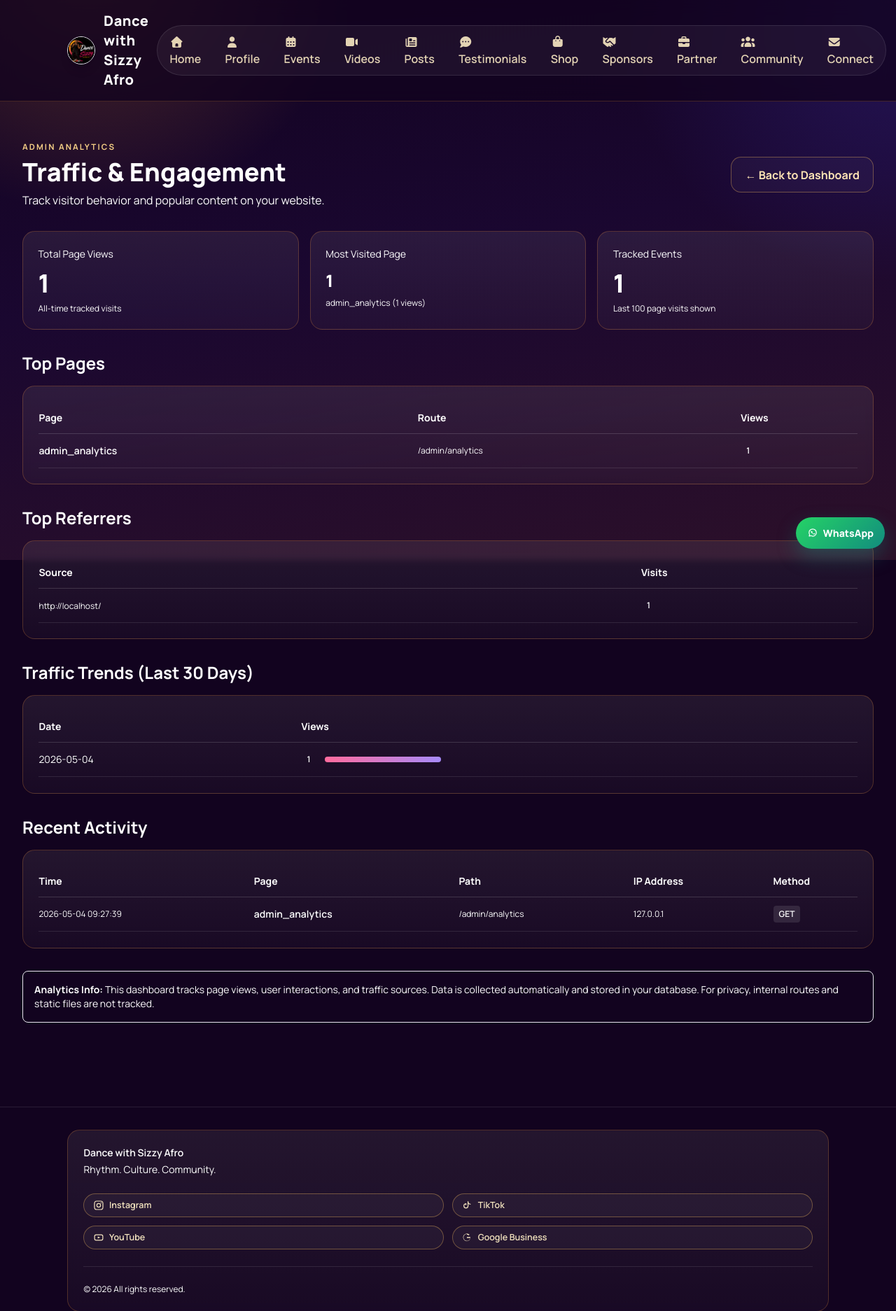
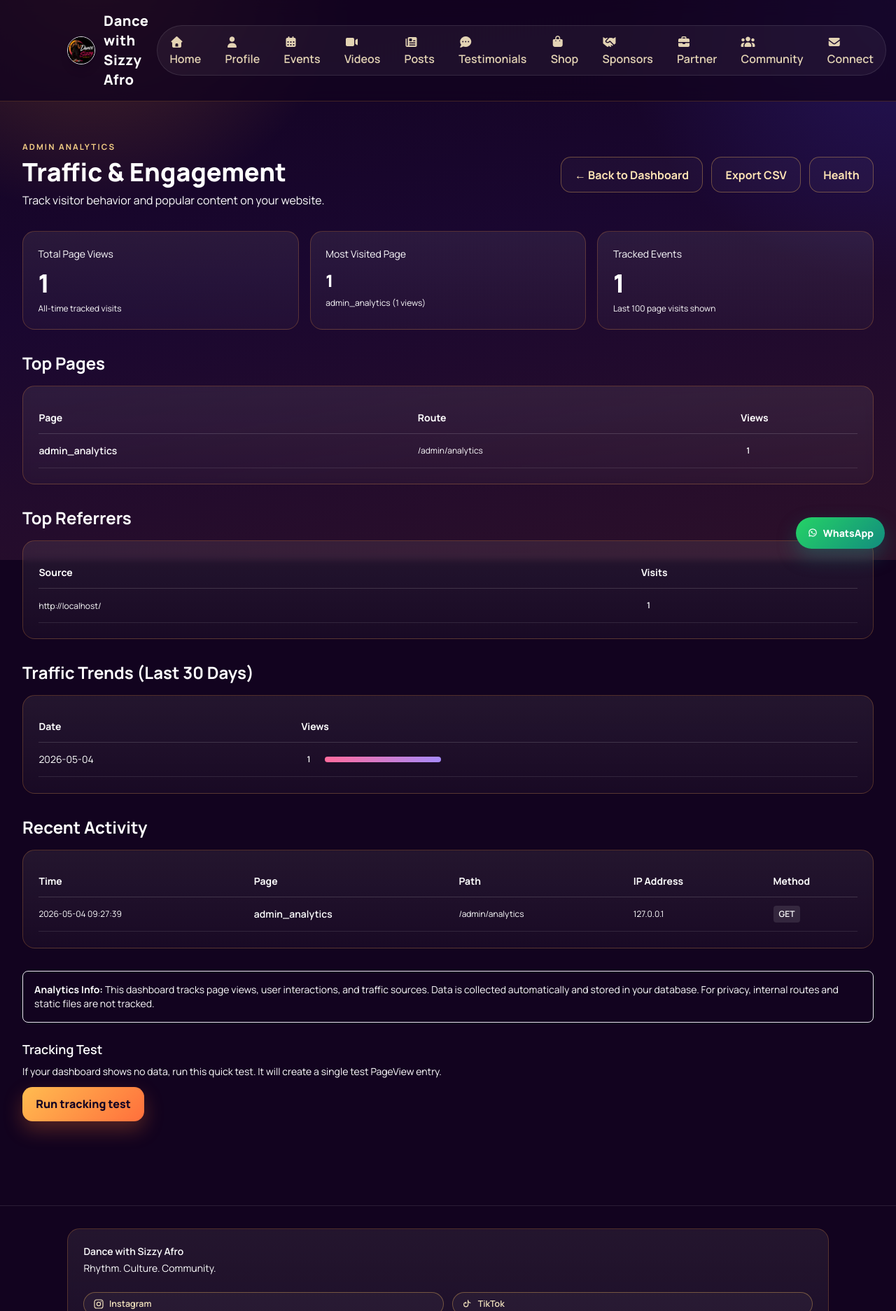
Before and after one commit to twinodev/sizzy-afro-website, a Flask app: page /admin/analytics in a window 1280 px wide. Shown: the top 1873 px of the page at 70% size. Run offline with Flask 3, Linux system fonts and the light colour scheme; the visitor is signed in with stand-in values (Sample User, id 1); data comes from the database, SQL or seed files in the repository; some libraries are stand-ins or nearby versions.

Commit message:
Improve admin analytics tracking and diagnostics

```diff
--- a/app.py
+++ b/app.py
@@ -14,6 +14,8 @@ from flask import Flask, Response, abort, flash, redirect, render_template, requ
 from types import SimpleNamespace
 from flask_sqlalchemy import SQLAlchemy
 from sqlalchemy import inspect, text
+import io
+import csv
 
 app = Flask(__name__)
 
@@ -323,12 +325,15 @@ def init_db():
     """Initialize database tables"""
     with app.app_context():
         db.create_all()
+        _ensure_posts_published_column()
         _ensure_event_flyer_column()
         _ensure_merchandise_event_id_column()
         _ensure_merchandise_published_column()
         _ensure_testimonials_event_id_column()
+        _ensure_testimonials_published_column()
         _ensure_faqs_event_id_column()
         _ensure_videos_event_id_column()
+        _ensure_videos_published_column()
         _ensure_posts_likes_column()
         _ensure_comments_parent_id_column()
 
@@ -426,6 +431,48 @@ def _ensure_posts_likes_column():
             print("Added likes column to posts table")
     except Exception as e:
         print(f"Migration: Could not add likes to posts: {e}")
+
+
+def _ensure_posts_published_column():
+    """Add published column to posts if missing."""
+    try:
+        inspector = inspect(db.engine)
+        columns = {column["name"] for column in inspector.get_columns("posts")}
+
+        if "published" not in columns:
+            db.session.execute(text("ALTER TABLE posts ADD COLUMN published BOOLEAN DEFAULT true"))
+            db.session.commit()
+            print("Added published column to posts table")
+    except Exception as e:
+        print(f"Migration: Could not add published to posts: {e}")
+
+
+def _ensure_testimonials_published_column():
+    """Add published column to testimonials if missing."""
+    try:
+        inspector = inspect(db.engine)
+        columns = {column["name"] for column in inspector.get_columns("testimonials")}
+
+        if "published" not in columns:
+            db.session.execute(text("ALTER TABLE testimonials ADD COLUMN published BOOLEAN DEFAULT true"))
+            db.session.commit()
+            print("Added published column to testimonials table")
+    except Exception as e:
+        print(f"Migration: Could not add published to testimonials: {e}")
+
+
+def _ensure_videos_published_column():
+    """Add published column to videos if missing."""
+    try:
+        inspector = inspect(db.engine)
+        columns = {column["name"] for column in inspector.get_columns("videos")}
+
+        if "published" not in columns:
+            db.session.execute(text("ALTER TABLE videos ADD COLUMN published BOOLEAN DEFAULT true"))
+            db.session.commit()
+            print("Added published column to videos table")
+    except Exception as e:
+        print(f"Migration: Could not add published to videos: {e}")
 
 
 def _ensure_comments_parent_id_column():
@@ -1701,11 +1748,16 @@ def submit_testimonial():
             published=False,
             created_at=datetime.utcnow().strftime("%Y-%m-%d %H:%M:%S"),
         )
-        db.session.add(testimonial)
-        db.session.commit()
-
-        flash("Thanks for sharing your experience. Your testimonial will be reviewed soon.", "success")
-        return redirect(url_for("testimonials_page"))
+        try:
+            db.session.add(testimonial)
+            db.session.commit()
+            flash("Thanks for sharing your experience. Your testimonial will be reviewed soon.", "success")
+            return redirect(url_for("testimonials_page"))
+        except Exception:
+            db.session.rollback()
+            app.logger.exception("Failed to save testimonial")
+            flash("Unable to submit testimonial at this time. Please try again later.", "error")
+            return redirect(url_for("testimonials_page"))
 
     return render_template("testimonial_form.html")
 
@@ -2006,10 +2058,16 @@ def admin_videos_create():
             video_kwargs["published"] = True
 
         video = Video(**video_kwargs)
-        db.session.add(video)
-        db.session.commit()
-        flash("Video created successfully.", "success")
-        return redirect(url_for("admin_videos"))
+        try:
+            db.session.add(video)
+            db.session.commit()
+            flash("Video created successfully.", "success")
+            return redirect(url_for("admin_videos"))
+        except Exception:
+            db.session.rollback()
+            app.logger.exception("Failed to save video")
+            flash("Unable to create video. Please check the form and try again.", "error")
+            return redirect(url_for("admin_videos_create"))
 
     try:
         events = Event.query.all()
@@ -2420,6 +2478,64 @@ def admin_analytics():
     )
 
 
+# Admin analytics test ping (creates a PageView entry) — used to verify tracking
+@app.route("/admin/analytics/ping", methods=["POST"])
+@admin_required
+def admin_analytics_ping():
+    try:
+        pv = PageView(
+            endpoint="admin_analytics_ping",
+            path=request.form.get("path", request.path),
+            method="POST",
+            user_agent=request.headers.get("User-Agent", "")[:500],
+            referrer=request.headers.get("Referer", "")[:500],
+            ip_address=_get_client_ip(),
+            created_at=datetime.utcnow().strftime("%Y-%m-%d %H:%M:%S"),
+        )
+        db.session.add(pv)
+        db.session.commit()
+        return jsonify({"ok": True, "message": "Ping recorded"}), 200
+    except Exception:
+        db.session.rollback()
+        app.logger.exception("Failed to create analytics ping")
+        return jsonify({"ok": False, "message": "Failed to record ping"}), 500
+
+
+@app.route("/admin/analytics/export")
+@admin_required
+def admin_analytics_export():
+    """Export page views as CSV (admin only)."""
+    try:
+        # Stream recent page views (limit to avoid huge exports)
+        rows = PageView.query.order_by(PageView.created_at.desc()).limit(10000).all()
+
+        si = io.StringIO()
+        writer = csv.writer(si)
+        writer.writerow(["id", "endpoint", "path", "method", "user_agent", "referrer", "ip_address", "created_at"])
+        for r in rows:
+            writer.writerow([r.id, r.endpoint, r.path, r.method, (r.user_agent or '')[:1000], (r.referrer or ''), r.ip_address, r.created_at])
+
+        output = si.getvalue()
+        return Response(output, mimetype="text/csv", headers={"Content-Disposition": "attachment; filename=page_views.csv"})
+    except Exception:
+        app.logger.exception("Failed to export analytics CSV")
+        return abort(500)
+
+
+@app.route("/admin/analytics/health")
+@admin_required
+def admin_analytics_health():
+    """Return simple JSON health for analytics data."""
+    try:
+        total = PageView.query.count()
+        last = PageView.query.order_by(PageView.created_at.desc()).first()
+        last_at = last.created_at if last else None
+        return jsonify({"ok": True, "total_views": total, "last_view_at": last_at})
+    except Exception:
+        app.logger.exception("Failed to read analytics health")
+        return jsonify({"ok": False}), 500
+
+
 # Helper: check table columns cache (used to avoid runtime errors on DBs missing columns)
 _TABLE_COLUMN_CACHE = {}
 
--- a/templates/admin_analytics.html
+++ b/templates/admin_analytics.html
@@ -10,8 +10,19 @@
       <h1 class="text-3xl sm:text-4xl font-extrabold mt-2">Traffic & Engagement</h1>
       <p class="mt-2 text-afro-100/90">Track visitor behavior and popular content on your website.</p>
     </div>
-    <a href="{{ url_for('admin_dashboard') }}" class="btn-secondary">← Back to Dashboard</a>
+    <div class="flex items-center gap-3">
+      <a href="{{ url_for('admin_dashboard') }}" class="btn-secondary">← Back to Dashboard</a>
+      <button id="exportCsv" class="btn-secondary">Export CSV</button>
+      <button id="checkHealth" class="btn-secondary">Health</button>
+    </div>
   </div>
+
+  {% if total_views == 0 %}
+    <div class="mb-6 p-4 rounded-lg bg-yellow-500/10 border border-yellow-600/20 text-yellow-50">
+      <strong>No analytics data yet:</strong>
+      <span class="ml-2">Your site hasn't recorded any page views. Use the "Run tracking test" button below to generate a test event, or visit the site in another tab.</span>
+    </div>
+  {% endif %}
 
   {% with messages = get_flashed_messages(with_categories=true) %}
     {% if messages %}
@@ -187,5 +198,74 @@
       <strong>Analytics Info:</strong> This dashboard tracks page views, user interactions, and traffic sources. Data is collected automatically and stored in your database. For privacy, internal routes and static files are not tracked.
     </p>
   </div>
+
+  <!-- Quick tracking test -->
+  <div class="mt-6">
+    <h3 class="text-lg font-semibold text-afro-200 mb-2">Tracking Test</h3>
+    <p class="text-sm text-afro-100/80 mb-3">If your dashboard shows no data, run this quick test. It will create a single test PageView entry.</p>
+    <div class="flex items-center gap-3">
+      <button id="runTrackingTest" class="btn-primary">Run tracking test</button>
+      <span id="trackingTestResult" class="text-sm text-afro-100/80"></span>
+    </div>
+  </div>
+
+  <script>
+    document.addEventListener('DOMContentLoaded', function () {
+      const btn = document.getElementById('runTrackingTest');
+      const out = document.getElementById('trackingTestResult');
+      if (!btn) return;
+      btn.addEventListener('click', async function () {
+        btn.disabled = true;
+        out.textContent = 'Running...';
+        try {
+          const res = await fetch('{{ url_for("admin_analytics_ping") }}', {
+            method: 'POST',
+            headers: {
+              'Content-Type': 'application/x-www-form-urlencoded',
+              'X-CSRFToken': window.csrfToken || ''
+            },
+            body: new URLSearchParams({ path: '/admin/analytics/manual-ping' })
+          });
+          const data = await res.json();
+          if (data.ok) {
+            out.textContent = 'Ping recorded — refresh the page to see updated metrics.';
+          } else {
+            out.textContent = 'Ping failed: ' + (data.message || 'unknown error');
+          }
+        } catch (err) {
+          out.textContent = 'Request error: ' + err.message;
+        }
+        btn.disabled = false;
+      });
+      // Export CSV button
+      const exportBtn = document.getElementById('exportCsv');
+      if (exportBtn) {
+        exportBtn.addEventListener('click', function () {
+          window.open('{{ url_for("admin_analytics_export") }}', '_blank');
+        });
+      }
+
+      // Health check
+      const healthBtn = document.getElementById('checkHealth');
+      if (healthBtn) {
+        healthBtn.addEventListener('click', async function () {
+          healthBtn.disabled = true;
+          const resEl = document.getElementById('trackingTestResult');
+          try {
+            const res = await fetch('{{ url_for("admin_analytics_health") }}');
+            const data = await res.json();
+            if (data.ok) {
+              resEl.textContent = `Total: ${data.total_views} — Last: ${data.last_view_at || 'never'}`;
+            } else {
+              resEl.textContent = 'Health check failed';
+            }
+          } catch (err) {
+            resEl.textContent = 'Request error: ' + err.message;
+          }
+          healthBtn.disabled = false;
+        });
+      }
+    });
+  </script>
 </section>
 {% endblock %}
```
